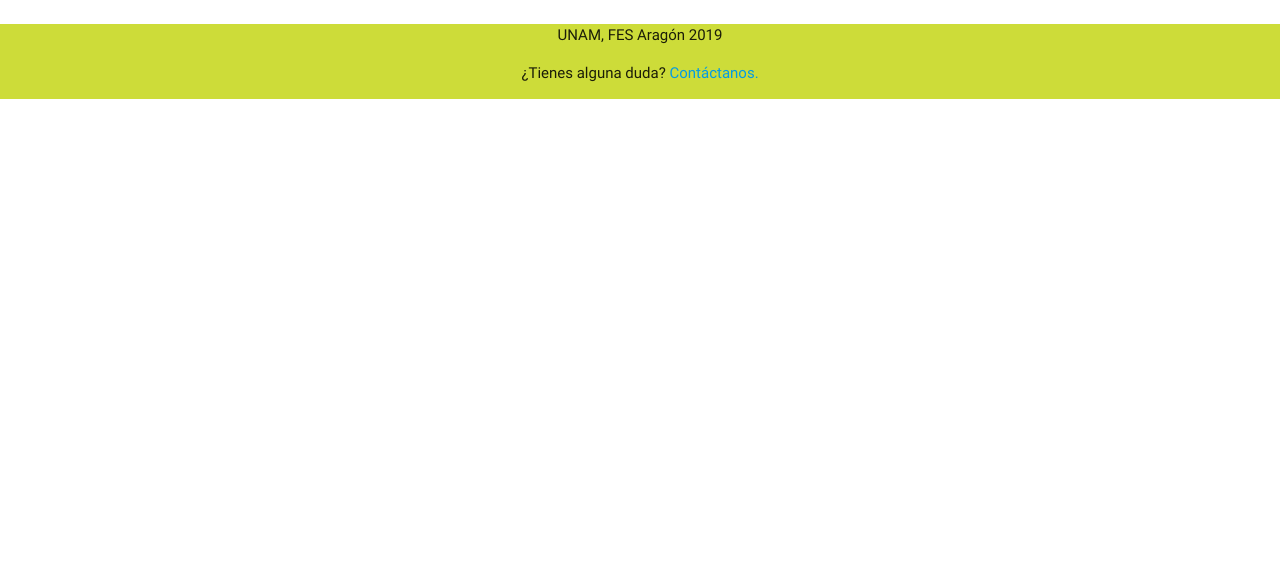
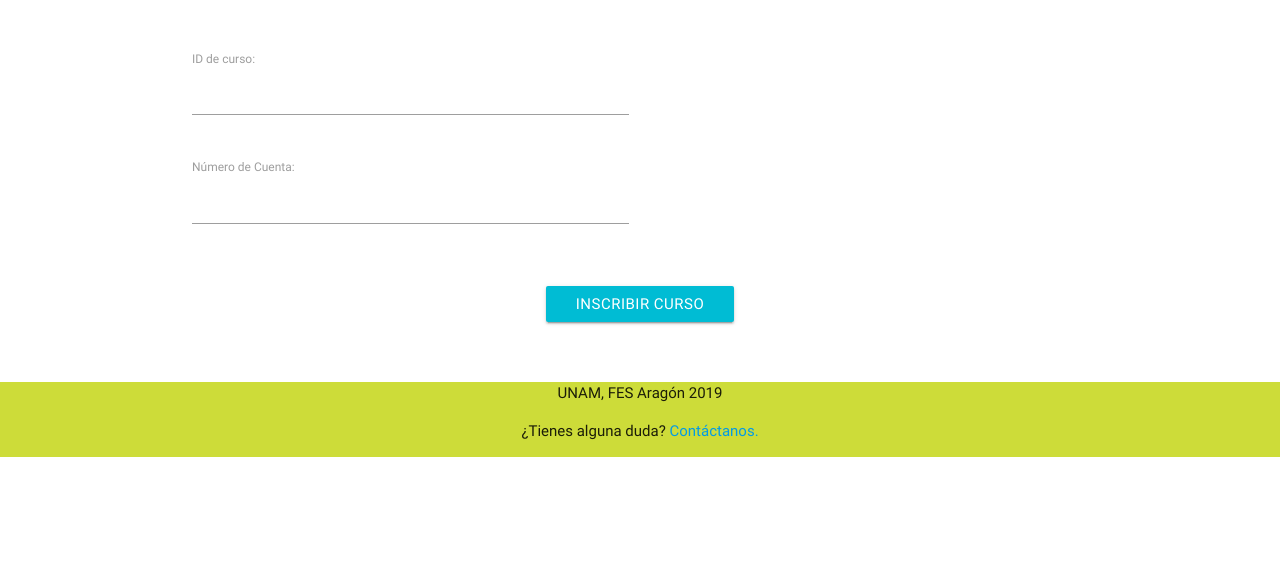
Before and after one commit to OmarRm25/OmoNoHomoTeam, a PHP site: page /form_inscripcion.php in a window 1280 px wide. Shown: the part 199-761 px from the top of the page. Run offline with PHP 8.4, Linux system fonts and the light colour scheme.

Commit message:
agrego form_inscripcion, navbar añadida a ventanas restantes

```diff
--- a/dashboard.php
+++ b/dashboard.php
@@ -17,7 +17,7 @@ if ($_SESSION['u_usuario'] == '')
     <meta http-equiv="X-UA-Compatible" content="ie=edge">
     <?php include('./styles.php') //acarreo de los estilos ?>
     <title>Home</title>
-    <?php include ('./nav.php'); //acarreo del nav ?>
+    <?php include('./nav.php'); //acarreo del nav ?>
 </head>
 <script>
     function valida(e){
--- a/form_cursos.php
+++ b/form_cursos.php
@@ -13,6 +13,7 @@ session_start();
  <link rel="icon" type="image/jpg" sizes="120x120" href="assets/media/favicon.jpg">
  <meta http-equiv="X-UA-Compatible" content="ie=edge">
  <?php include('./styles.php') //acarreo de los estilos ?>
+ <?php include ('./nav.php'); //acarreo del nav ?>
  <!--Materialize files-->
     <link href="https://fonts.googleapis.com/icon?family=Material+Icons" rel="stylesheet">
 	<link rel="stylesheet" type="text/css" href="assets/css/materialize.css">
--- a/form_inscripcion.php
+++ b/form_inscripcion.php
@@ -1,9 +1,9 @@
 <?php
- session_start()
+ session_start();
  ?>
 
  <!DOCTYPE html>
- <html lang="en">
+ <html lang="es">
  <head>
  	<title>Inscribir curso</title>
  	<meta charset="utf-8">
@@ -17,7 +17,7 @@
 	<link rel="stylesheet" type="text/css" href="assets/css/materialize.css">
     <link rel="stylesheet" type="text/css" href="assets/css/estilos.css">
 
- <?php include ('./nav.php'); //acarreo del nav ?>
+<?php include('./nav.php'); ?>
 
  </head>
 
@@ -26,11 +26,30 @@
 	<header>
 		<h1 style="text-align: center">Inscribir curso</h1>
 	</header>
+<br>
 
+<div class="container">
+	<div class="row">
+		<div class="col s6">
+			<label for="id_curso">ID de curso: </label>
+			<input type="text" name="id_curso" maxlength="10" required>
+ 		</div>
+	</div>
+	<div class="row">
+		<div class="col s6">
+			<label for="no_cuenta">Número de Cuenta: </label>
+			<input type="text" name="no_cuenta" maxlength="10" required>
+		</div>
+	</div>
+</div>
 
-
-
+<br>
+<div class="container center-align">
+	<input type="submit" name="Inscribir curso" class="btn btn-primary" style="background-color: #00BCD4" value="Inscribir curso">
+</div>
  </body>
+<br>
+<br>
 
 <?php include ('./foot.php'); ?>
 
--- a/form_registro.php
+++ b/form_registro.php
@@ -13,6 +13,7 @@ session_start();
  <link rel="icon" type="image/jpg" sizes="120x120" href="assets/media/favicon.jpg">
  <meta http-equiv="X-UA-Compatible" content="ie=edge">
  <?php include('./styles.php') //acarreo de los estilos ?>
+ <?php include ('./nav.php'); //acarreo del nav ?>
  <!--Materialize files-->
     <link href="https://fonts.googleapis.com/icon?family=Material+Icons" rel="stylesheet">
 	<link rel="stylesheet" type="text/css" href="assets/css/materialize.css">
```
Also changed, not shown: c_cursos.php (+9 -2 lines).
